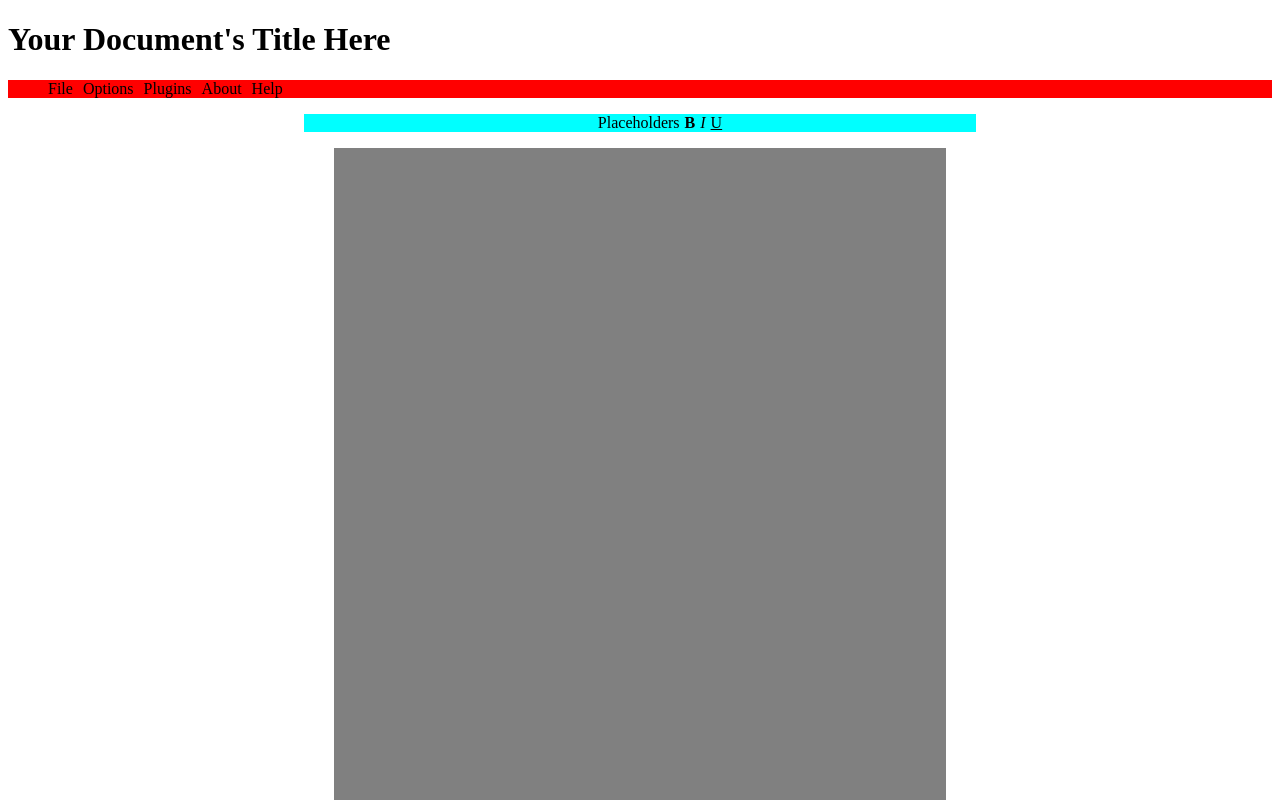
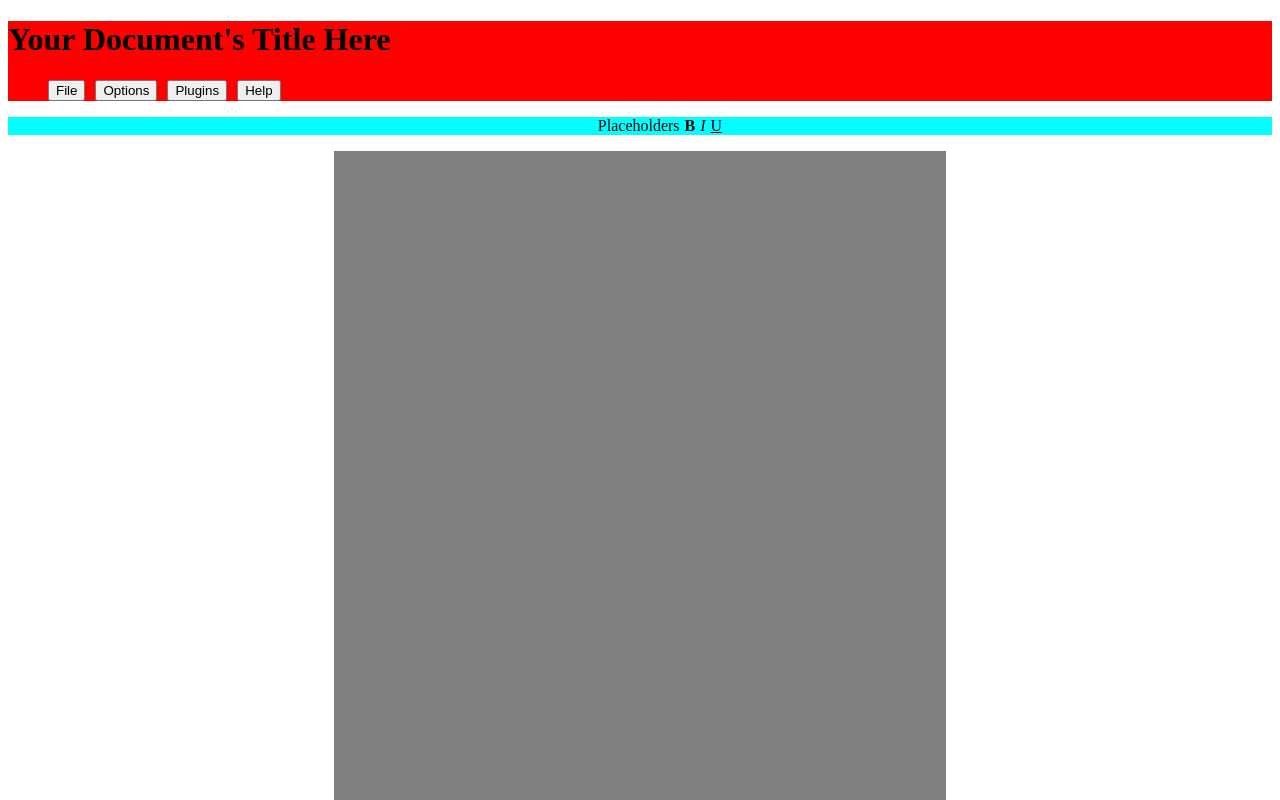
Before and after one commit to nytozoan/svelte-project-100, a SvelteKit app: page / in a window 1280 px wide. Shown: the top 800 px of the page. Built offline with nearby package versions, Linux system fonts and the light colour scheme.

Commit message:
Made nav buttons
Moved the file name and title to Nav.svelte.

Nav, Tray, and Writer were rewritten to output one HTML div only.

Lastly, turned the Nav buttons into working dropdown buttons.

```diff
--- a/src/routes/+page.svelte
+++ b/src/routes/+page.svelte
@@ -1,12 +1,8 @@
 <script>
     import Nav from "./Nav.svelte"
-    import Tray from "./Tray.svelte";
+    import Tray from "./Tray.svelte"
     import Writer from "./Writer.svelte"
 </script>
-
-<div>
-    <h1 contenteditable="true">Your Document's Title Here</h1>
-</div>
 
 <Nav />
 <Tray />
--- a/src/routes/Nav.svelte
+++ b/src/routes/Nav.svelte
@@ -1,18 +1,87 @@
+<script>
+    let fileDisplay = "none"
+    let optionsDisplay = "none"
+    let pluginsDisplay = "none"
+    let helpDisplay = "none"
+
+    const showNavFileSublist = (dropdown) => {
+        if (dropdown == "flex") return "none"
+        else if (dropdown == "none") {
+            fileDisplay = "none"
+            optionsDisplay = "none"
+            pluginsDisplay = "none"
+            helpDisplay = "none"
+            return "flex"
+        }
+    }
+</script>
+
 <style>
-    ul {
-        display: flex;
-        gap: 10px;
+    #main {
         background: red;
     }
     li {
         list-style-type: none;
     }
+    #nav-mainlist {
+        display: flex;
+        gap: 10px;
+    }
+    #nav-file-sublist {
+        flex-direction: column;
+        gap: 10px;
+        background: orange;
+    }
+    #nav-options-sublist {
+        flex-direction: column;
+        gap: 10px;
+        background: orange;
+    }
+    #nav-plugins-sublist {
+        flex-direction: column;
+        gap: 10px;
+        background: orange;
+    }
+    #nav-help-sublist {
+        flex-direction: column;
+        gap: 10px;
+        background: orange;
+    }
 </style>
 
-<ul>
-    <li>File</li>
-    <li>Options</li>
-    <li>Plugins</li>
-    <li>About</li>
-    <li>Help</li>
-</ul>
+
+<div id="main">
+    <geek />
+    <div>
+        <h1 contenteditable="true">Your Document's Title Here</h1>
+    </div>
+    <div>
+        <ul id="nav-mainlist">
+            <li><button on:click={() => fileDisplay = showNavFileSublist(fileDisplay)}>File</button>
+                <ul id="nav-file-sublist" style="display: {fileDisplay}">
+                    <li>New</li>
+                    <li>Open</li>
+                    <li>Save</li>
+                </ul>
+            </li>
+            <li><button on:click={() => optionsDisplay = showNavFileSublist(optionsDisplay)}>Options</button>
+                <ul id="nav-options-sublist" style="display: {optionsDisplay}">
+                    <li>Sample option here</li>
+                </ul>
+            </li>
+            <li><button on:click={() => pluginsDisplay = showNavFileSublist(pluginsDisplay)}>Plugins</button>
+                <ul id="nav-plugins-sublist" style="display: {pluginsDisplay}">
+                    <li>Install plugin</li>
+                    <li>Sample plugin</li>
+                </ul>
+            </li>
+            <li><button on:click={() => helpDisplay = showNavFileSublist(helpDisplay)}>Help</button>
+                <ul id="nav-help-sublist" style="display: {helpDisplay}">
+                    <li>Beginners' Guide</li>
+                    <li>Documentation</li>
+                    <li>About</li>
+                </ul>
+            </li>
+        </ul>
+    </div>
+</div>
--- a/src/routes/Tray.svelte
+++ b/src/routes/Tray.svelte
@@ -1,4 +1,7 @@
 <style>
+    #main {
+        background: cyan;
+    }
     ul {
         display: flex;
         gap: 5px;
@@ -6,16 +9,17 @@
         margin-left: auto;
         margin-right: auto;
         width: 50%;
-        background: cyan;
     }
     li {
         list-style-type: none;
     }
 </style>
 
+<div id="main">
     <ul>
         <li>Placeholders</li>
         <li><b>B</b></li>
         <li><i>I</i></li>
         <li><u>U</u></li>
     </ul>
+</div>
--- a/src/routes/Writer.svelte
+++ b/src/routes/Writer.svelte
@@ -1,5 +1,5 @@
 <style>
-    main {
+    #main {
         height:936px;
         width: 612px;
         margin-left: auto;
@@ -8,4 +8,4 @@
     }
 </style>
 
-<main contenteditable="true"></main>
+<div id="main" contenteditable="true"></div>
```
Lines whose indentation alone changed are shown as unchanged.
